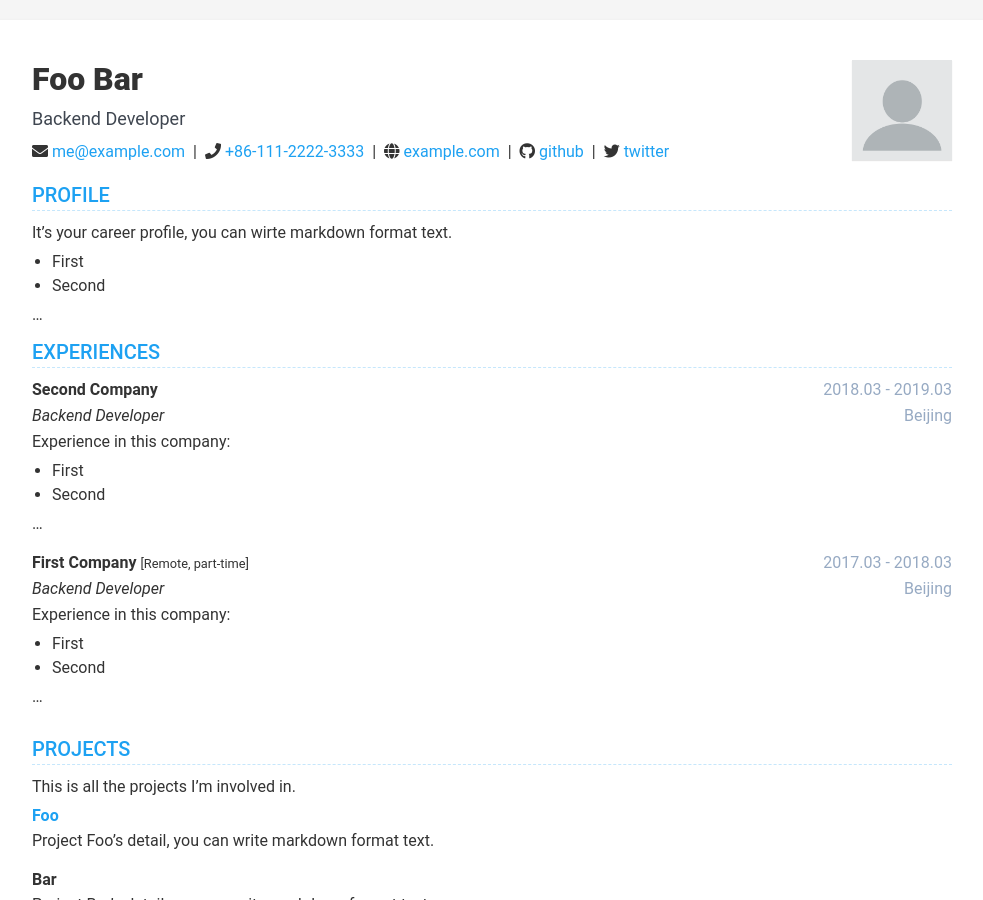
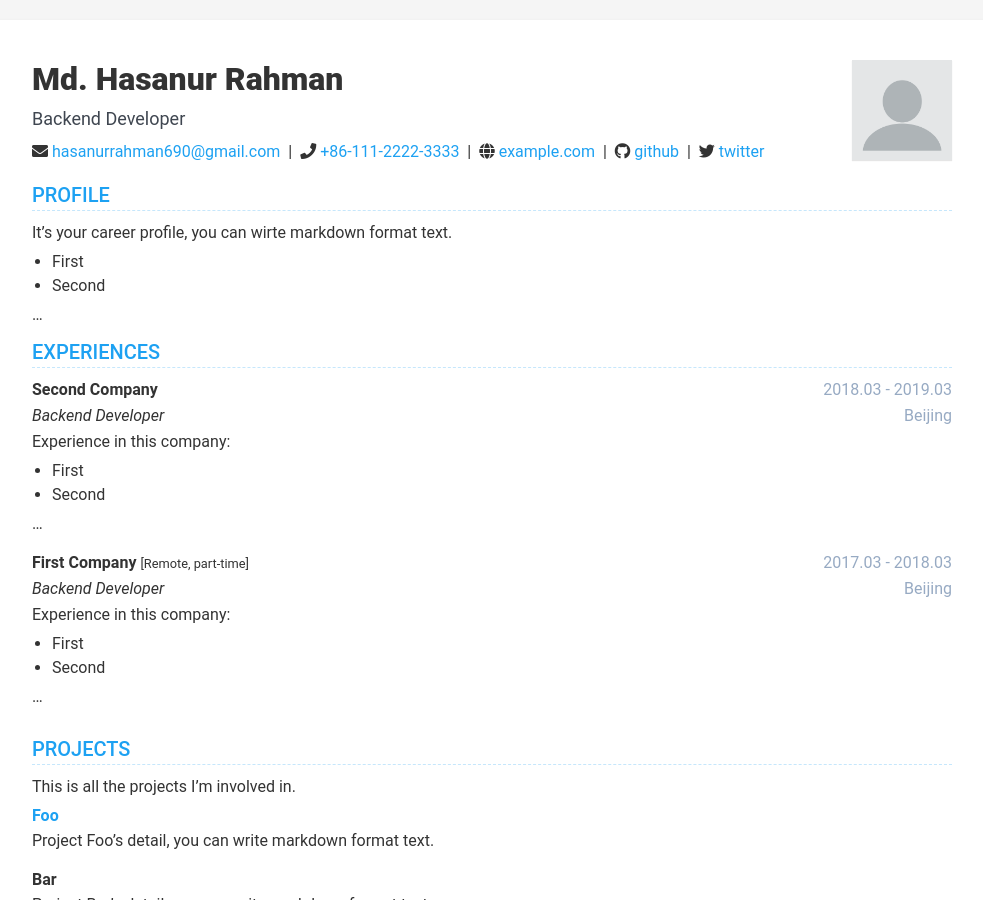
Before and after one commit to umma-salma/hasanur-rahman.github.io, a Jekyll site: the page built from index.html, in a window 1280 px wide and 900 px high. Shown: the whole window, without its empty margins (148-1131 px from the left). Built offline with Jekyll 4.4.1, drawn with Linux system fonts in a browser that asks for light colours; nearby versions of some CDN libraries.

Commit message:
updated my info

```diff
--- a/_data/data.yml
+++ b/_data/data.yml
@@ -1,12 +1,12 @@
 intro:
-  name: Foo Bar
+  name: Md. Hasanur Rahman
   title: Backend Developer
   avatar:
     display: true
     path: profile.png
 
 contact:
-  email: me@example.com
+  email: hasanurrahman690@gmail.com
   phone: +86-111-2222-3333
   whatsapp:
   telegram:
```
